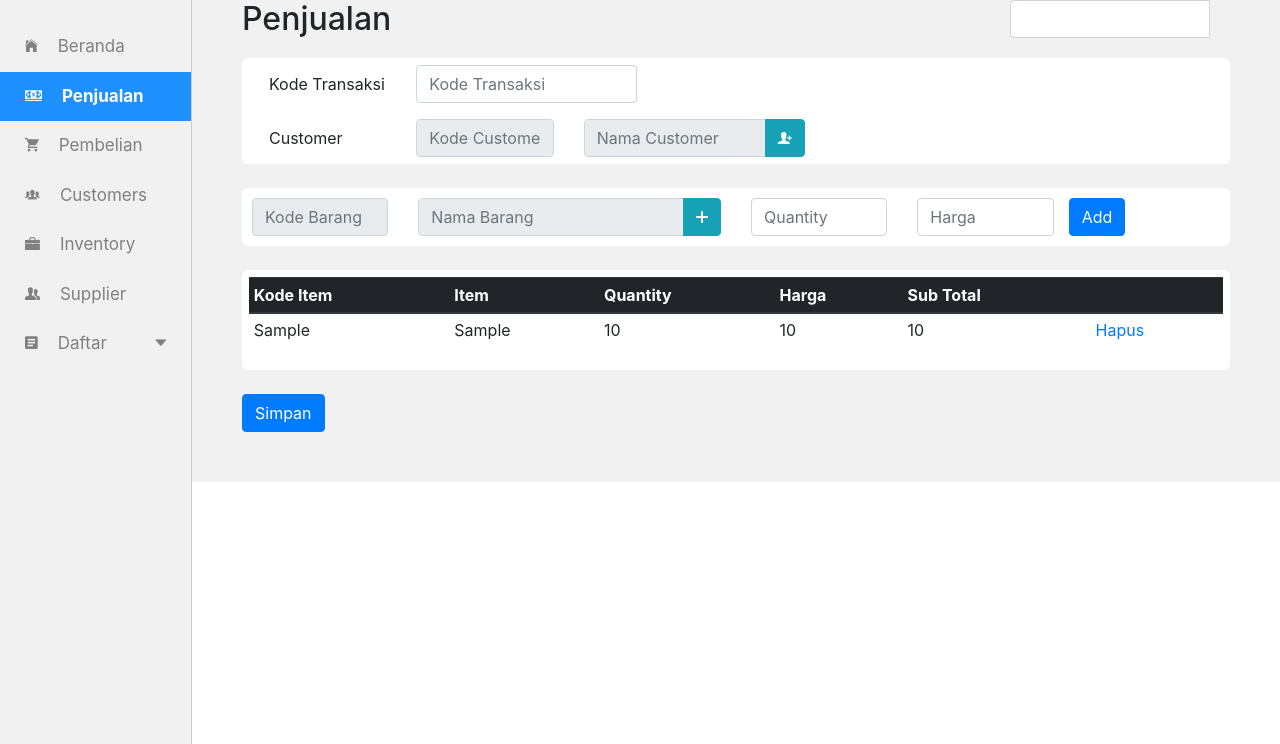
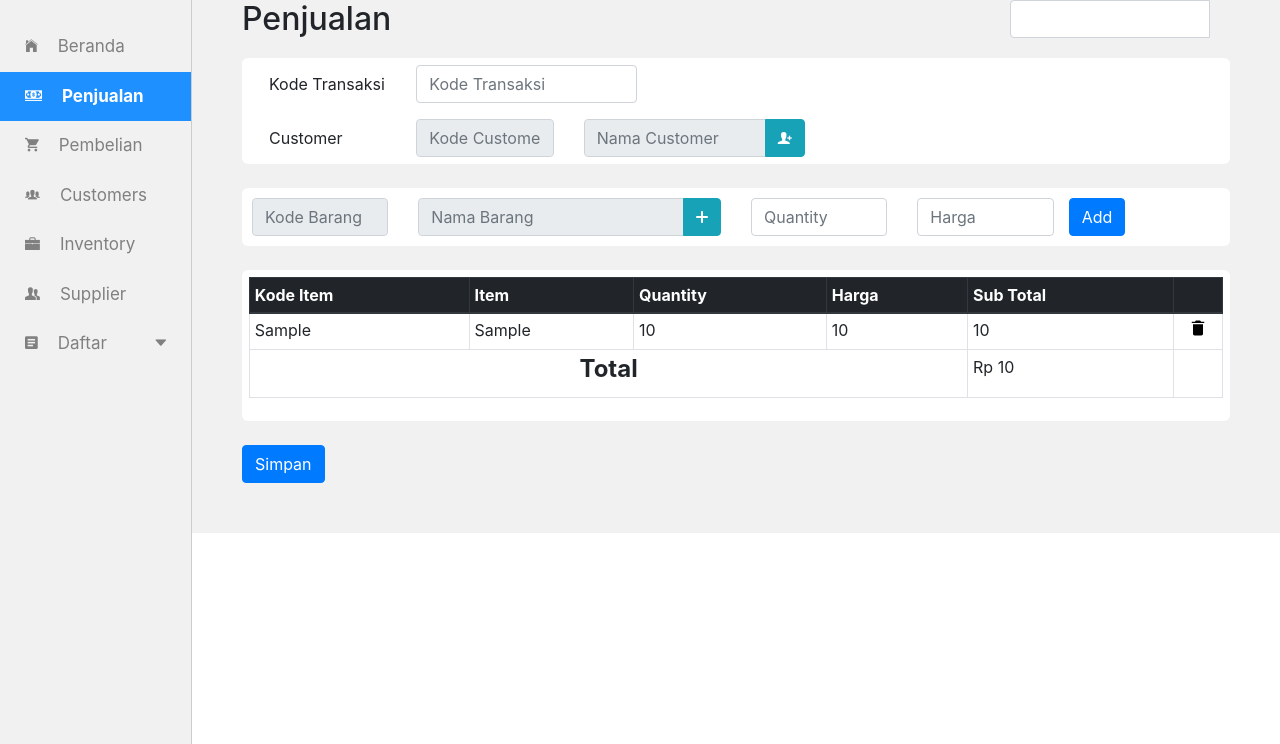
Before and after one commit to Xiaowilz/Skycom, a PHP site: page /penjualan.php in a window 1280 px wide. Shown: the part 56-800 px from the top of the page. Run offline with PHP 8.4, Linux system fonts and the light colour scheme; data comes from the database, SQL or seed files in the repository; tables that the repository leaves empty hold one stand-in row (values such as "Sample post"); some libraries are stand-ins or nearby versions.

Commit message:
total penjualan

```diff
--- a/penjualan.php
+++ b/penjualan.php
@@ -16,6 +16,16 @@
 		.col-4 {
 			float: right;
 			margin-right: -15px;
+		}
+
+		.hapus {
+			color : black;
+			font-size: 20px;
+		}
+
+		.hapus:hover{
+			color : red;
+			cursor: pointer;
 		}
 	</style>
 
@@ -119,24 +129,6 @@
 		    			<!-- ><span class="ion-arrow-down-b"></span> -->
 						</div>
 					</form>
-				  		<!-- <script type="text/javascript">
-				  			$(document).ready(function()
-				  			{
-				  				$("#add").on("click", function()
-				  				{
-				  					$.ajax({
-				  						url: 'penjualan_temp.php',
-				  						type: 'POST',
-				  						dataType: 'html',
-				  						success : function()
-				  						{
-				  							$(".all-bottom").load("penjualan_temp_load.php");
-				  						}
-				  					});
-
-				  				});
-				  			});
-				  		</script> -->
 				</div>
 
 				<br/>
@@ -184,7 +176,6 @@
 		<!-- Modal Start -->
 		<div class="modal fade" id="myModal1" role="dialog">
 		    <div class="modal-dialog modal-lg">
-
 		      <!-- Modal content-->
 		      	<div class="modal-content">
 			        <div class="modal-header">
@@ -192,7 +183,6 @@
 			          <span class="ion-close" data-dismiss="modal"></span>
 			        </div>
 		        <div class="modal-body">
-
 					<div class="col-4">
 						<div class="input-group mb-1 input-group-sm">
 							<input type="text" name="keyword0" id="keyword0" class="form-control" placeholder="Search Here" autocomplete="off">
@@ -222,7 +212,6 @@
 									while ($r = mysqli_fetch_assoc($q))
 									{
 										echo"
-
 											<tr>
 												<td>$r[kd_customer]</td>
 												<td>$r[nm_customer]</td>
@@ -230,37 +219,15 @@
 												<td>$r[kontak]</td>
 												<td><a href='#' class='pilihCustomer' data-pilihCustomer='$r[kd_customer]' data-namaCustomer='$r[nm_customer]' data-dismiss='modal'>Pilih</a></td>
 											<tr>
-
 										";
 									}
-									// if(isset($_REQUEST['pilihCustomer']))
-									// {
-									// 	$pilihCustomer = $_REQUEST['pilihCustomer'];
-									// 	require_once("conn.php");
-									// 	$sql2 = "SELECT * FROM tb_customer WHERE kd_customer = '$pilihCustomer'";
-									// 	$q2 = mysqli_query($conn,$sql2);
-									// 	while ($r2 = mysqli_fetch_assoc($q2))
-									// 	{
-									// 		$kode_customer = $r2['kd_customer'];
-									// 		$nama_customer = $r2['nm_customer'];
-
-									// 	}
-									// 	echo"
-									// 			<script>
-									// 				function funtionPilih(){
-									// 				document.getElementById('kode_customer').value = '$kode_customer';
-									// 				document.getElementById('nama_customer').value = '$nama_customer';
-									// 			}
-									// 			</script>
-									// 		";
-									// }
 								?>
 				  			</table>
 				  		</div>
 				  	</div>
 		        </div>
 		        <div class="modal-footer">
-		          <button type="button" class="btn btn-danger" data-dismiss="modal">Close</button>
+		          <button type="button" class="btn btn-outline-danger" data-dismiss="modal">Close</button>
 		        </div>
 		      </div>
 
--- a/penjualan_temp_load.php
+++ b/penjualan_temp_load.php
@@ -1,5 +1,5 @@
 <div class="table-responsive">
-	<table class="table table-hover table-sm">
+	<table class="table table-hover table-sm table-bordered">
 	 	<thead class="thead-dark">
 		    <tr>
 		      <th scope="col">Kode Item</th>
@@ -14,6 +14,7 @@
 		<tbody>
 		    <?php
 		    	require("conn.php");
+		    	$total = 0;
 		    	$sql5 = "SELECT kd_barang,nm_barang,qty,harga,jumlah FROM tb_temp_penjualan";
 		    	$q5 = mysqli_query($conn, $sql5);
 		    	while ($r5 = mysqli_fetch_assoc($q5))
@@ -25,11 +26,18 @@
 							<td>$r5[qty]</td>
 							<td>$r5[harga]</td>
 							<td>$r5[jumlah]</td>
-							<td><a href='#' data-kodeHapus='$r5[kd_barang]' class='hapus'>Hapus</td>
+							<td width='5%'><center><ion-icon name='trash' href='#' data-kodeHapus='$r5[kd_barang]' class='hapus'></ion-icon></center></td>
 						</tr>
 		    		";
+		    		$total += $r5["jumlah"];
 		    	}
 		    ?>
+				<tr>
+					<td colspan='4'><h4><center><b>Total<b><center></h4></td>
+					<td> <?php echo "Rp " .number_format($total, 0, ',', '.'); ?> </td>
+					<td></td>
+				</tr>
+
 		    <script type="text/javascript">
 		    	$('.hapus').on('click',function()
 		    	{
--- a/style.css
+++ b/style.css
@@ -85,7 +85,7 @@ body{
 
 .ion-edit, .ion-trash-a{
 	color : black;
-	font-size: 18px;
+	font-size: 17px;
 }
 
 .ion-edit:hover{
```
Lines whose indentation alone changed are shown as unchanged.
